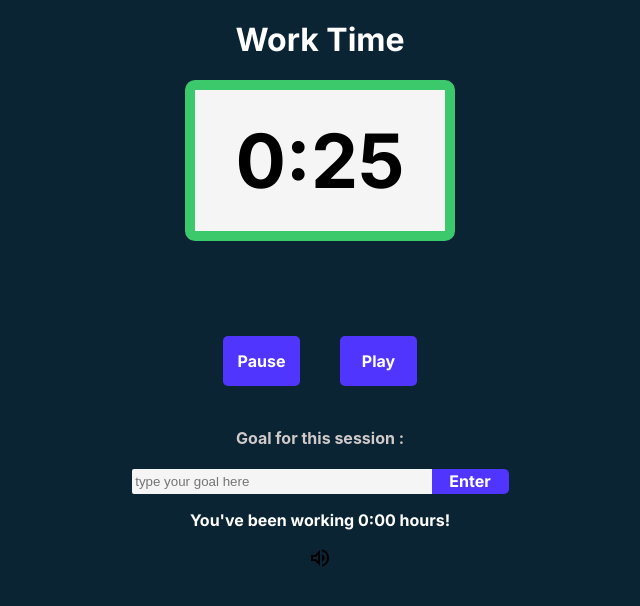
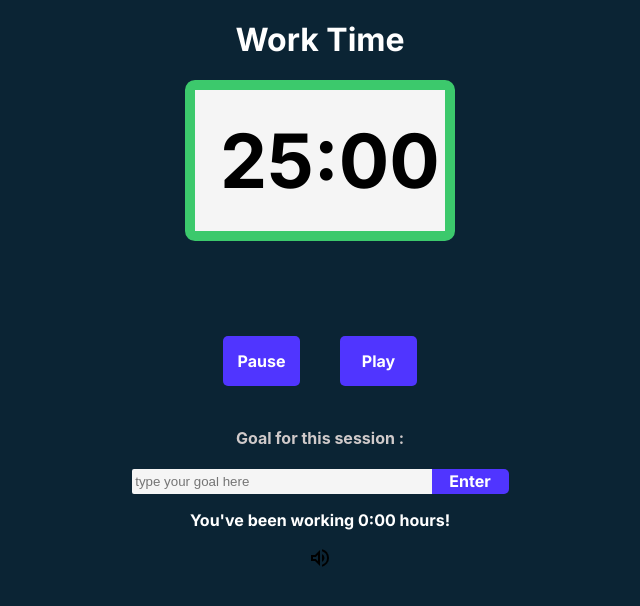
Before and after one commit to LurieK/pomedoro, a React (Create React App) app: page / in a window 1280 px wide. Shown: the top 606 px of the page, without its empty margins (320-960 px from the left). Built offline with nearby package versions, Linux system fonts and the light colour scheme.

Commit message:
set timer back to minutes
moved to seconds for testing

```diff
--- a/src/App.js
+++ b/src/App.js
@@ -9,8 +9,8 @@ import Goal from './components/goal'
 import React, {useState, useEffect} from 'react'
 
 function App() {
-    const workDuration = 25; // 25 minutes in seconds
-  const breakDuration =5; // 5 minutes in seconds
+    const workDuration = 25*60; // 25 minutes in seconds
+  const breakDuration =5*60; // 5 minutes in seconds
   const [working, setworking] = useState(true);
   const [countDownTime, setCountDownTime] = useState(workDuration);
   const [isActive, setIsActive] = useState(false);
```
